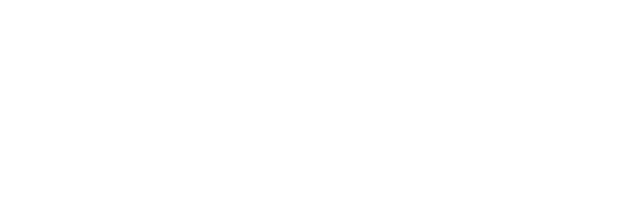
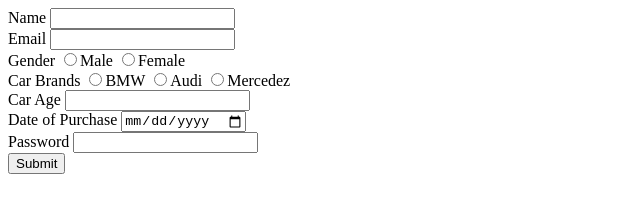
Before and after one commit to acciojob/car-insurance-form-Saitejahr, a website: page main.html in a window 1280 px wide. Shown: the whole page, without its empty margins (0-640 px from the left). Drawn offline with Linux system fonts and the light colour scheme.

Commit message:
created a submission

```diff
--- a/main.html
+++ b/main.html
@@ -8,6 +8,37 @@
 
 <body>
 	<!-- the entire body must be written by student -->
+	<form>
+		<label for="Name">Name</label>
+		<input type="text" id="name">
+		<br>
+		<label for="Email">Email</label>
+		<input type="email" id="email">
+		<br>
+		<label for="Gender">Gender</label>
+		<input type="radio" id="male">Male
+		<input type="radio" id="female">Female
+		<br>
+		<label for="CarBrands">Car Brands</label>
+		<input type="radio" id="car">BMW
+		<input type="radio" id="car">Audi
+		<input type="radio" id="car">Mercedez
+		<br>
+		<label for="Car Age">Car Age</label>
+		<input type="number" id="carage">
+		<br>
+		<label for="Date of purchase">Date of Purchase</label>
+		<input type="date" id="dop">
+		<br>
+		<label for="password">Password</label>
+		<input type="password" id="password">
+		<br>
+
+		<input type="submit" id="submit">
+
+
+
+	</form>
     <script type="text/javascript" src="./script.js">
 </script>
 
```
